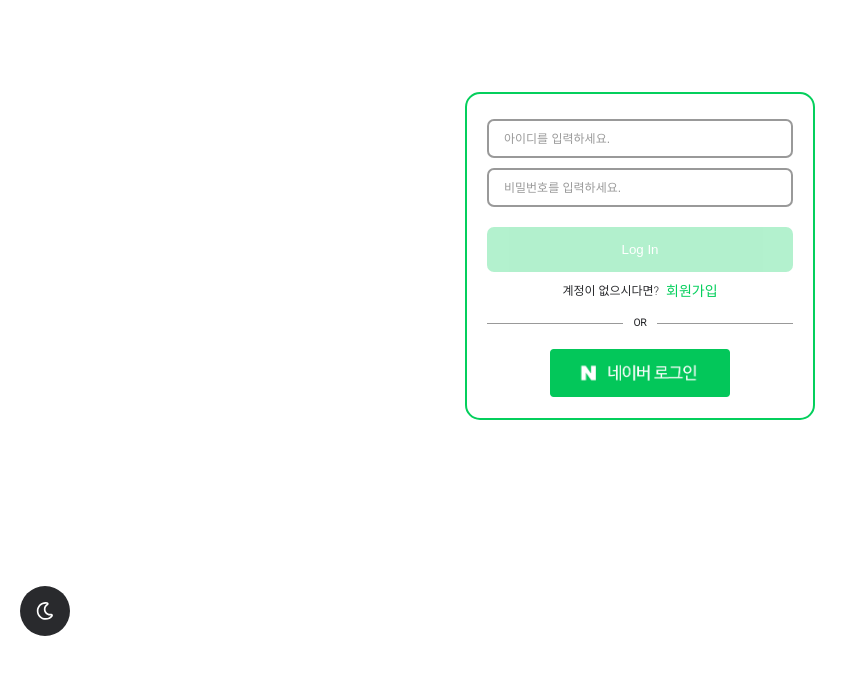
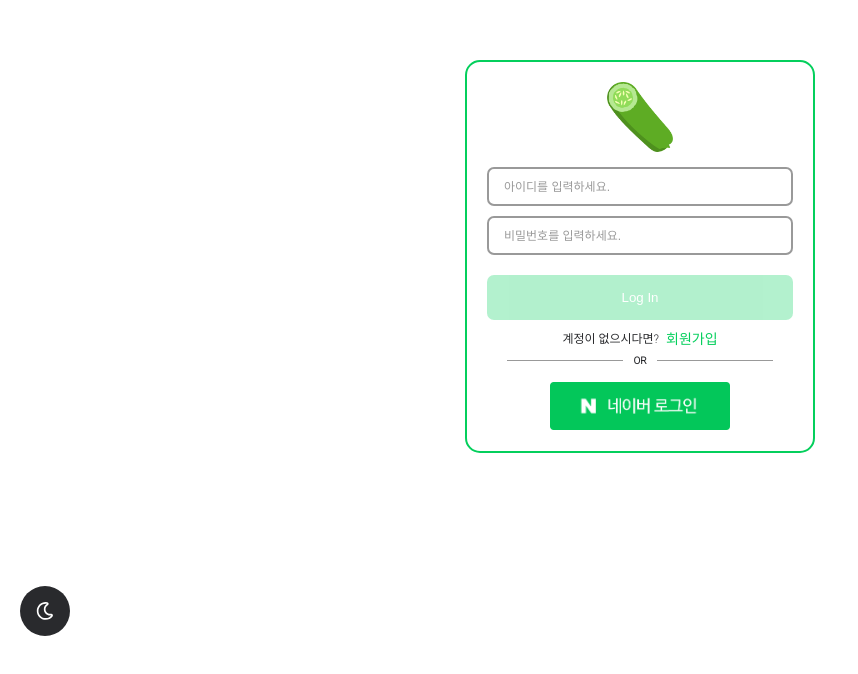
Before and after one commit to db970406/cucumbermarket-web, a React (Create React App) app: page / in a window 1280 px wide. Shown: the part 144-818 px from the top of the page, without its empty margins (0-858 px from the left). Built offline with nearby package versions, Linux system fonts and the light colour scheme.

Commit message:
set cucumber logo

```diff
--- a/src/components/auth/AuthLayout.js
+++ b/src/components/auth/AuthLayout.js
@@ -18,11 +18,22 @@ const Container = styled.div`
     flex-direction:column;
 `;
 
+
 const MainBox = styled.div`
+    display:flex;
+    flex-direction:column;
+    justify-content:center;
     max-width:350px;
     width:100%;
     border:${colors.green} 2px solid;
     border-radius:15px;
+    padding:20px;
+`
+const Logo = styled.img`
+    max-width:40%;
+    height:70px;
+    margin : 0 auto;
+    margin-bottom:10px;
 `
 
 // 로그인 회원가입에 쓰일 레이아웃
@@ -32,6 +43,7 @@ export default function AuthLayout({ children, title }) {
             <Container>
                 <Helmet title={title} />
                 <MainBox>
+                    <Logo src={require("../../images/cucumber.png")} />
                     {children}
                 </MainBox>
             </Container>
--- a/src/components/shared/Divider.js
+++ b/src/components/shared/Divider.js
@@ -7,6 +7,7 @@
 import styled from 'styled-components'
 
 const SDivider = styled.div`
+    margin: 10px 0;
     padding:0 20px;
     text-transform:uppercase;
     display:flex;
--- a/src/components/shared/FormBox.js
+++ b/src/components/shared/FormBox.js
@@ -7,7 +7,6 @@
 import styled from 'styled-components'
 
 const FormBox = styled.form`
-    padding:20px;
 `
 
 export default FormBox
--- a/src/components/shared/SendAnywhere.js
+++ b/src/components/shared/SendAnywhere.js
@@ -27,6 +27,7 @@ const Where = styled.span`
     };
     color:${colors.green};
 `
+
 export default function SendAnywhere({ description, where, link }) {
     return (
         <Container>
@@ -39,5 +40,7 @@ export default function SendAnywhere({ description, where, link }) {
 }
 
 SendAnywhere.propTypes = {
-    where: propTypes.string.isRequired
+    description: propTypes.string.isRequired,
+    where: propTypes.string.isRequired,
+    link: propTypes.string.isRequired,
 }
--- a/src/screens/auth/Login.js
+++ b/src/screens/auth/Login.js
@@ -20,7 +20,7 @@ import { socialLogin } from "../../utils/socialLogin"
 import { colors } from '../../utils/styles';
 
 const SocialLogins = styled.div`
-    padding:20px;
+    margin-top:5px;
     display:flex;
     flex-direction:column;
     justify-content:center;
--- a/src/screens/auth/SignUp.js
+++ b/src/screens/auth/SignUp.js
@@ -10,7 +10,6 @@ import { useForm } from 'react-hook-form';
 import { useHistory } from 'react-router-dom';
 import AuthLayout from '../../components/auth/AuthLayout';
 import Button from '../../components/shared/Button';
-import Divider from '../../components/shared/Divider';
 import FormBox from '../../components/shared/FormBox';
 import FormError from '../../components/shared/FormError';
 import Input from '../../components/shared/Input';
@@ -88,7 +87,7 @@ export default function SignUp() {
         const success = async (position) => {
             const { latitude: lat, longitude: lon } = position.coords
 
-            const API_KEY = "d325bc7c04d8e6c362499ea0e8ef735c"
+            const API_KEY = "d325bc7c04d8e6c362499ea0e8ef735c" // 숨길 방법을 찾아야 된다.
             const apiUrl = `http://api.openweathermap.org/geo/1.0/reverse?lat=${lat}&lon=${lon}&limit=5&appid=${API_KEY}`
 
             const data = await (await fetch(apiUrl)).json()
@@ -221,7 +220,6 @@ export default function SignUp() {
                     where="로그인"
                 />
             </FormBox>
-            <Divider />
         </AuthLayout>
     )
 }
```
Also changed, not shown: src/images/cucumber.png (added).
